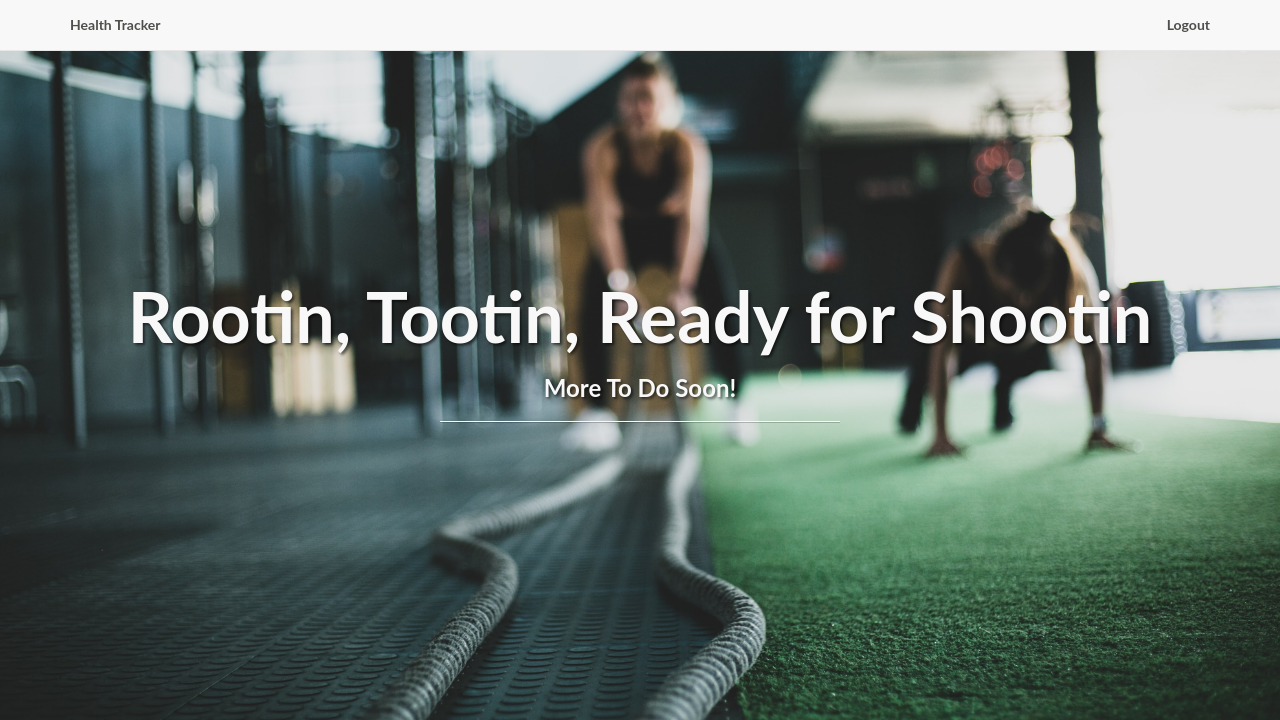
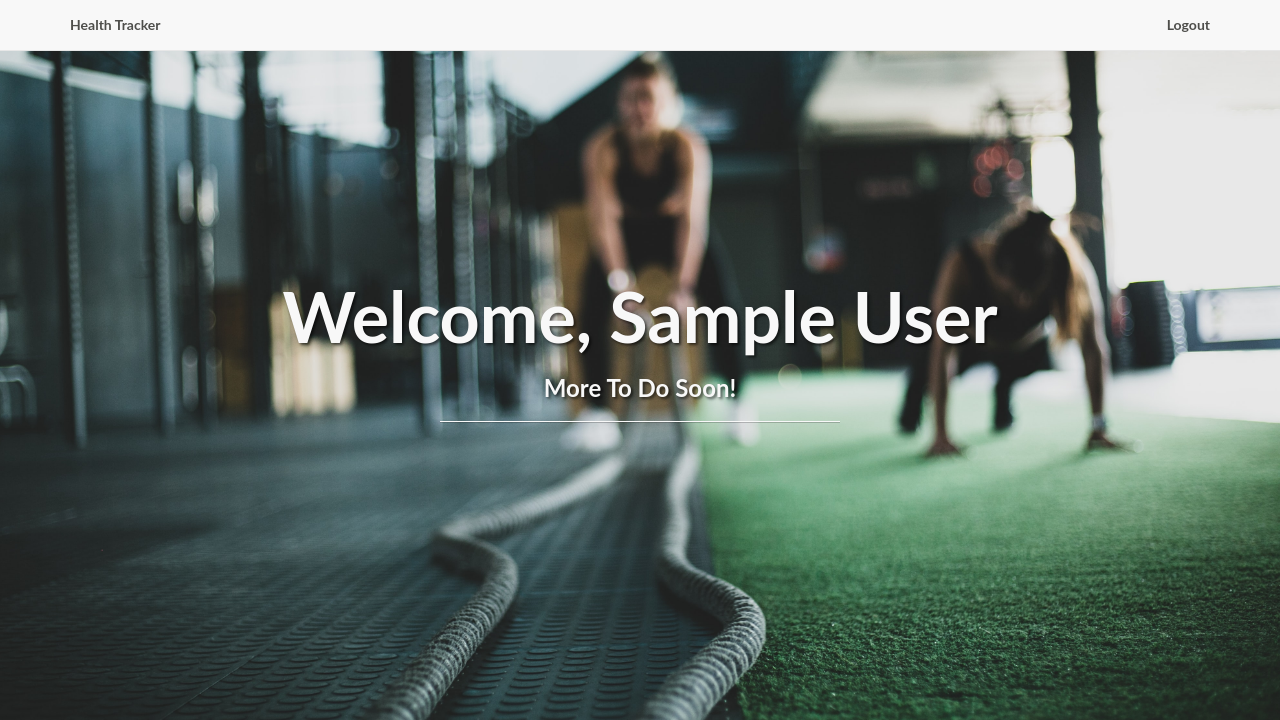
Before and after one commit to shan145/Health-Tracker, a Flask app: page /dashboard in a window 1280 px wide. Shown: the top 720 px of the page. Run offline with Flask 2, Linux system fonts and the light colour scheme; the visitor is signed in with stand-in values (Sample User, id 1); data comes from the database, SQL or seed files in the repository; parts of the project's set-up code (start-up, migrations or seed data) failed here and were passed over; some libraries are stand-ins or nearby versions.

Commit message:
Fixed user auth

```diff
--- a/health_app/__init__.py
+++ b/health_app/__init__.py
@@ -26,7 +26,8 @@ def test():
 
 # Setting up login manager for app
 login_manager.init_app(app)
-login_manager.login_message = "Login required"
+login_manager.login_message = "Login is required to enter dashboard"
+login_manager.login_view="user.login"
 
 # Sets up Bootstrap to allow for wtf forms
 Bootstrap(app)
--- a/health_app/health/routes.py
+++ b/health_app/health/routes.py
@@ -1,7 +1,9 @@
 from . import health
 from flask import render_template
+from flask_login import login_required
 
 @health.route('/dashboard')
+@login_required
 def dashboard():
     # Renders dashboard page for user on /dashboard route
     return render_template('health/dashboard.html')
--- a/health_app/templates/base.html
+++ b/health_app/templates/base.html
@@ -19,7 +19,7 @@
                   <span class="icon-bar"></span>
                   <span class="icon-bar"></span>
               </button>
-              <a class="navbar-brand topnav">Health Tracker</a>
+              <a class="navbar-brand topnav" href="{{ url_for('user.startpage') }}">Health Tracker</a>
           </div>
           <div class="collapse navbar-collapse" id="bs-example-navbar-collapse-1">
               <ul class="nav navbar-nav navbar-right">
--- a/health_app/templates/health/dashboard.html
+++ b/health_app/templates/health/dashboard.html
@@ -8,7 +8,7 @@
         <div class="row">
             <div class="col-lg-12">
                 <div class="intro-message">
-                    <h1>Rootin, Tootin, Ready for Shootin</h1>
+                    <h1>Welcome, {{current_user.first_name}} {{current_user.last_name}}</h1>
                     <h3>More To Do Soon!</h3>
                     <hr class="intro-divider">
                     </ul>
--- a/health_app/users/forms.py
+++ b/health_app/users/forms.py
@@ -9,7 +9,7 @@ class RegistrationForm(FlaskForm):
     first_name = StringField('First Name', validators=[DataRequired()])
     last_name = StringField('Last Name', validators=[DataRequired()])
     email = StringField('Email', validators=[DataRequired()])
-    password = PasswordField('Password', validators=[DataRequired(), EqualTo('confirm_password')])
+    password = PasswordField('Password', validators=[DataRequired(), EqualTo('confirm_password', message='Passwords must match')])
     confirm_password = PasswordField('Confirm Password')
     submit = SubmitField('Submit')
 
--- a/health_app/users/routes.py
+++ b/health_app/users/routes.py
@@ -59,4 +59,4 @@ def logout():
     logout_user()
     flash('You have successfully logged out')
 
-    return redirect(url_for('.startpage'))
+    return redirect(url_for('user.login'))
```
